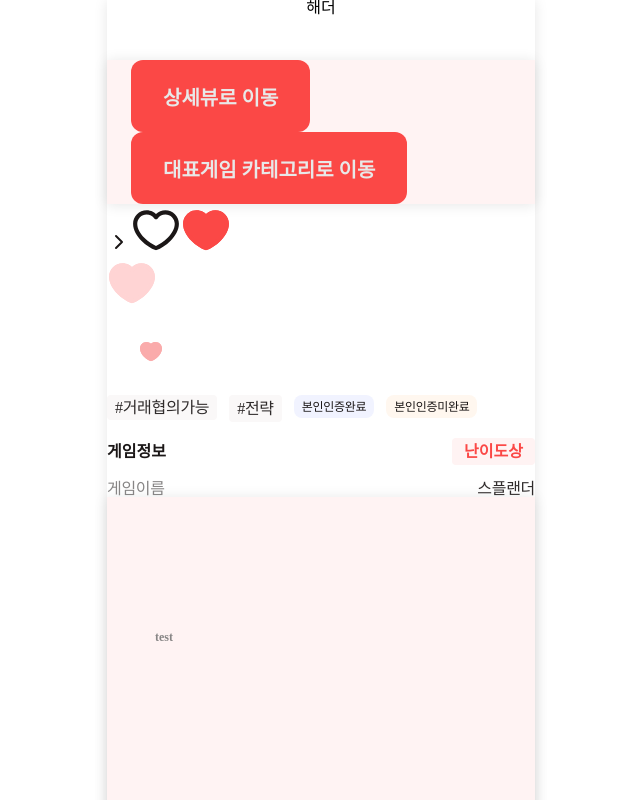
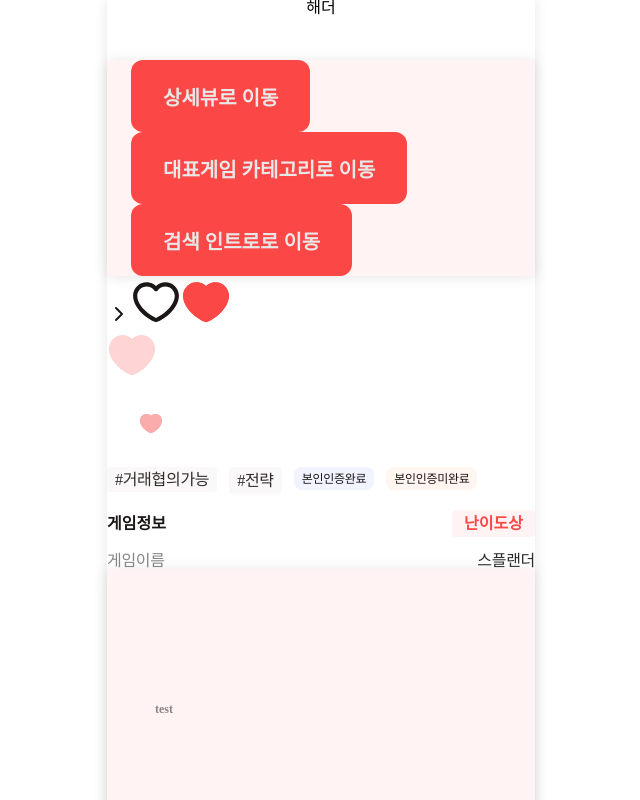
Before and after one commit to SOL-hub/game-react, a React (Create React App) app: page / in a window 1280 px wide. Shown: the top 800 px of the page, without its empty margins (319-959 px from the left). Built offline with nearby package versions, Linux system fonts and the light colour scheme; no server answers; the database is empty.

Commit message:
feat: 검색 인트로 파일 생성과 라우터 설정

```diff
--- a/src/App.tsx
+++ b/src/App.tsx
@@ -5,7 +5,9 @@ import * as PATH from './utils/path';
 import { css } from '@emotion/react';
 import styled from 'styled-components';
 import CategoryExplain from './pages/CategoryExplain';
-import SalesDetail from './pages/SalesDetail';
+import SalesDetail from 'pages/SalesDetail';
+import GameCategory from 'pages/GameCategory';
+import SearchIntro from 'pages/SearchIntro';
 
 function App() {
   return (
@@ -14,6 +16,7 @@ function App() {
         <Route path={PATH.HOME} element={<Home />} />
         <Route path={PATH.TEST} element={<Test />} />
         <Route path={PATH.CATEGORYEXPLAIN} element={<CategoryExplain />} />
+        <Route path={PATH.SALES_INTRO} element={<SearchIntro />} />
         <Route path={`${PATH.SALES_DETAIL}/:salesId`} element={<SalesDetail />} />
       </Routes>
     </div>
--- a/src/pages/Home.tsx
+++ b/src/pages/Home.tsx
@@ -36,6 +36,9 @@ const Home = () => {
         </LargeButton>
         <LargeButton mode="main" onClick={() => navigate(`${PATH.GAME_CATEGORY}`)}>
           대표게임 카테고리로 이동
+        </LargeButton>
+        <LargeButton mode="main" onClick={() => navigate(PATH.SALES_INTRO)}>
+          검색 인트로로 이동
         </LargeButton>
       </Layout>
       <div>
--- /dev/null
+++ b/src/pages/SearchIntro.tsx
@@ -0,0 +1,7 @@
+import React from 'react';
+
+const SearchIntro = () => {
+  return <div>검색</div>;
+};
+
+export default SearchIntro;
--- a/src/utils/path.ts
+++ b/src/utils/path.ts
@@ -3,3 +3,4 @@ export const TEST = '/test';
 export const CATEGORYEXPLAIN = '/categoryExplain';
 export const SALES_DETAIL = '/sales/detail';
 export const GAME_CATEGORY = '/game-category';
+export const SALES_INTRO = '/search';
```
